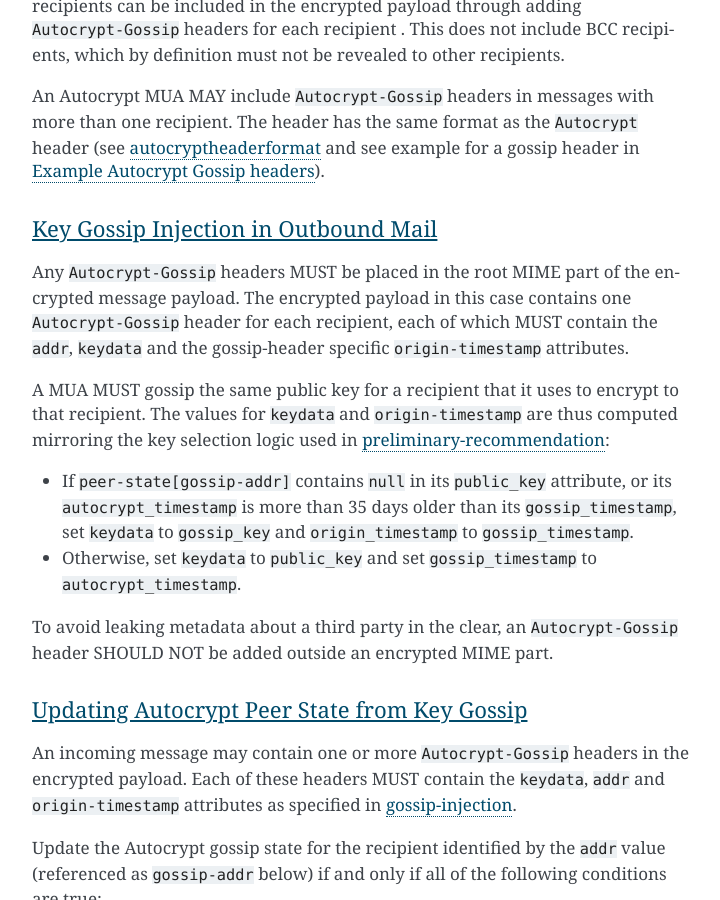
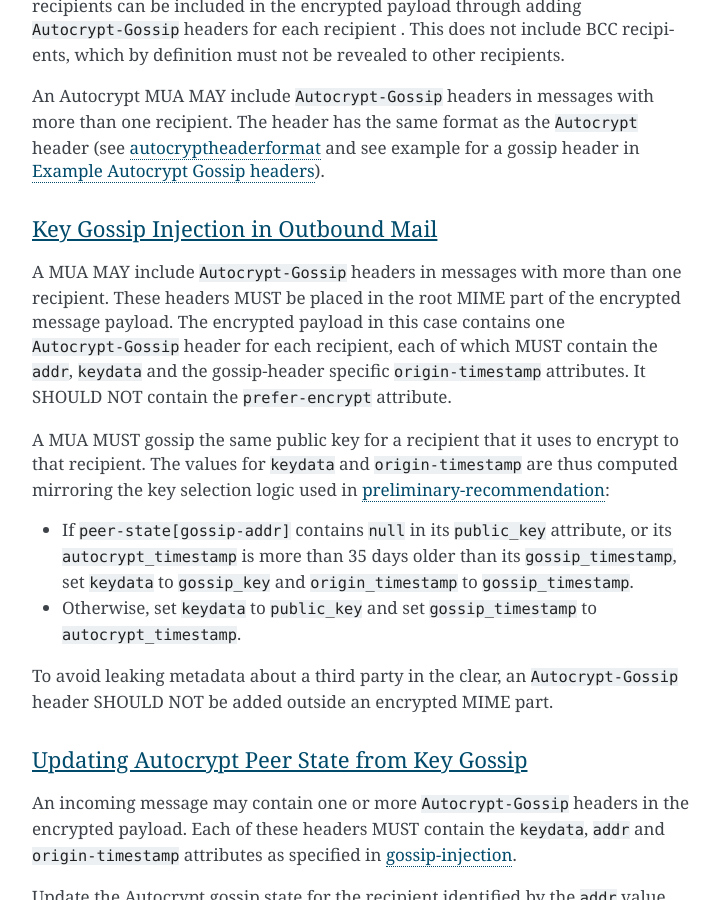
Before and after one commit to autocrypt/autocrypt, a Sphinx documentation site: the page built from doc/level1.rst, in a window 1280 px wide and 900 px high, scrolled down 13791 px. Shown: the whole window, without its empty margins (388-1108 px from the left). Built offline with Sphinx 7.4.7, drawn with Linux system fonts in a browser that asks for light colours.

Commit message:
re-add lost sentences

```diff
--- a/doc/level1.rst
+++ b/doc/level1.rst
@@ -656,11 +656,13 @@ for a gossip header in :ref:`autocrypt-gossip-example`).
 Key Gossip Injection in Outbound Mail
 ~~~~~~~~~~~~~~~~~~~~~~~~~~~~~~~~~~~~~
 
-Any ``Autocrypt-Gossip`` headers MUST be placed in the root
+A MUA MAY include ``Autocrypt-Gossip`` headers in messages
+with more than one recipient. These headers MUST be placed in the root
 MIME part of the encrypted message payload. The encrypted payload in
 this case contains one ``Autocrypt-Gossip`` header for each recipient,
 each of which MUST contain the ``addr``, ``keydata`` and the
-gossip-header specific ``origin-timestamp`` attributes.
+gossip-header specific ``origin-timestamp`` attributes. It SHOULD
+NOT contain the ``prefer-encrypt`` attribute.
 
 A MUA MUST gossip the same public key for a recipient that
 it uses to encrypt to that recipient. The values for ``keydata`` and
```
